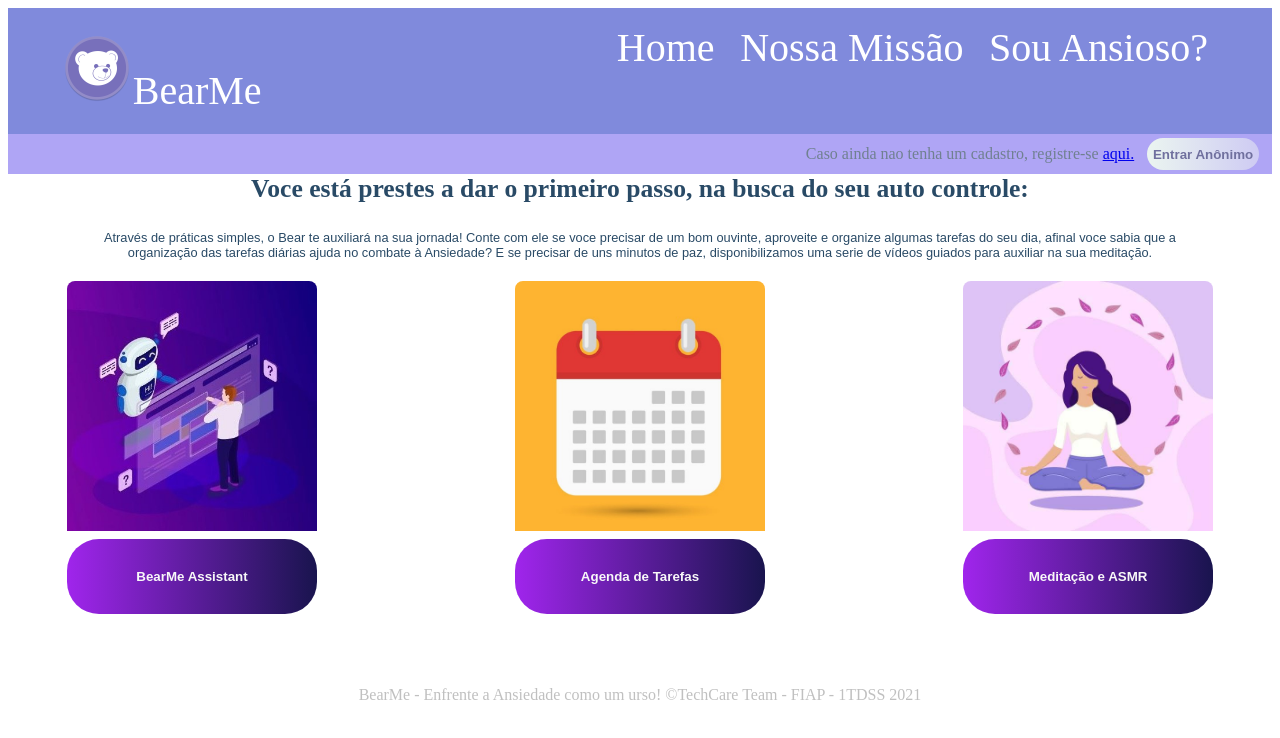
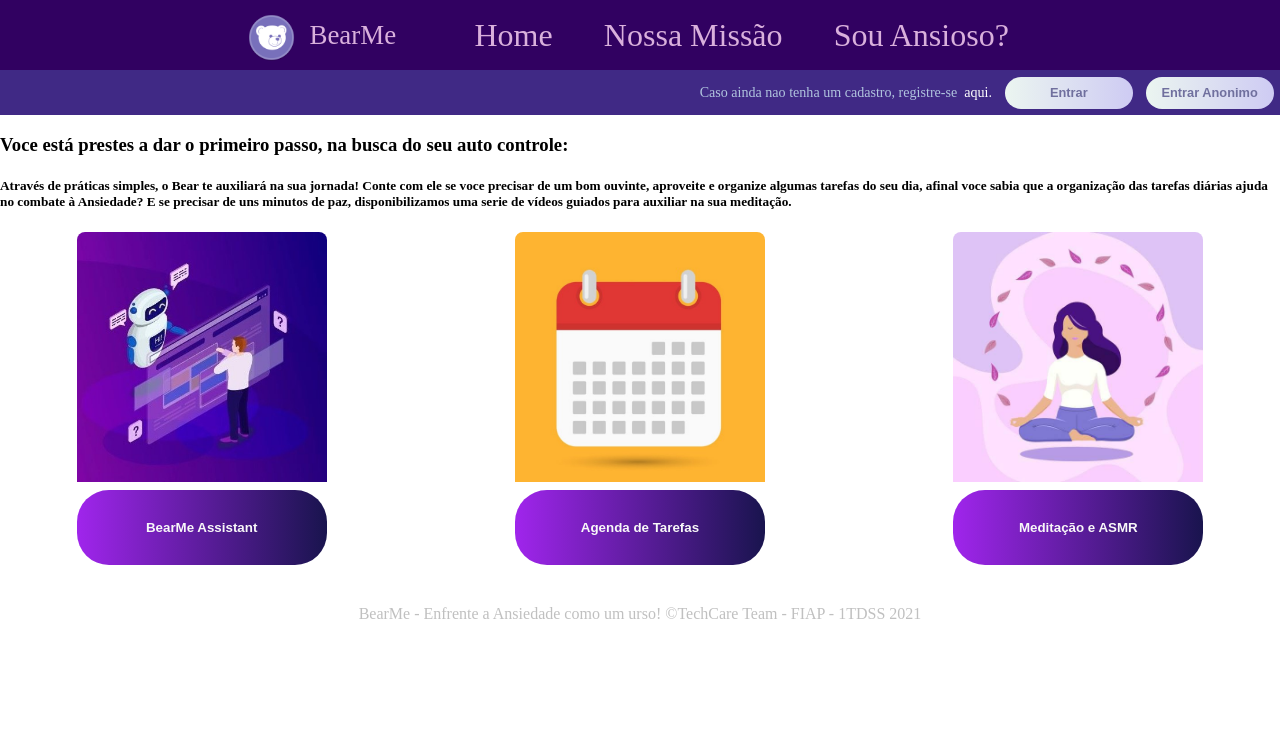
Before and after one commit to AndreHBSilva/Challenge_BearMe, a React (Create React App) app: page / in a window 1280 px wide. Shown: the top 738 px of the page. Built offline with nearby package versions, Linux system fonts and the light colour scheme; a web font is replaced by a local one.

Commit message:
mudando header e footer

```diff
--- a/package.json
+++ b/package.json
@@ -8,6 +8,7 @@
     "@testing-library/user-event": "^12.8.3",
     "react": "^17.0.2",
     "react-dom": "^17.0.2",
+    "react-router-dom": "^5.3.0",
     "react-scripts": "4.0.3",
     "styled-components": "^5.3.3",
     "web-vitals": "^1.1.2"
--- a/public/index.html
+++ b/public/index.html
@@ -12,10 +12,9 @@
       name="description"
       content="Web site created using create-react-app"
     />
-
     <title>BearMe - Combate à Ansiedade</title>
   </head>
-  <body>
+  <body style="margin: 0px; padding: 0px;">
     <noscript>You need to enable JavaScript to run this app.</noscript>
     <div id="root"></div>
 
--- a/src/components/corpo/Corpo.jsx
+++ b/src/components/corpo/Corpo.jsx
@@ -1,57 +1,12 @@
-import React from "react"
-import './Corpo.css'
-import Techbot from '../../img/techbot.jpeg'
-import Asmr from '../../img/asmr.jpeg'
-import Agenda from '../../img/agenda.jpeg'
-import { CardAtividade, CardButton, MainPage } from '../../styles';
+import React from 'react'
+import { Route, Switch } from 'react-router-dom';
+import Home from '../home/Home';
 
 export default function Corpo(){
     return (
-        <>
-            <h3>Voce está prestes a dar o primeiro passo, na busca do seu auto controle:</h3>
-            <h5>Através de práticas simples, o Bear te auxiliará na sua jornada! Conte com ele se voce precisar de um bom ouvinte, aproveite e organize algumas tarefas do seu dia, afinal voce sabia que a organização das tarefas diárias ajuda no combate à Ansiedade? E se precisar de uns minutos de paz, disponibilizamos uma serie de vídeos guiados para auxiliar na sua meditação.</h5>
-            <MainPage>
-                <CardAtividade>
-                    <img src={Techbot} alt="" />
-                    <CardButton backgroundImage="linear-gradient(to right, rgb(160, 37, 236) , rgb(25, 20, 78))">
-                        BearMe Assistant
-                    </CardButton>
-                </CardAtividade>
-                <CardAtividade>
-                    <img src={Agenda} alt="" />
-                    <CardButton backgroundImage="linear-gradient(to right, rgb(160, 37, 236) , rgb(25, 20, 78))">
-                        Agenda de Tarefas
-                    </CardButton>
-                </CardAtividade>
-                <CardAtividade>
-                    <img src={Asmr} alt="" />
-                    <CardButton backgroundImage="linear-gradient(to right, rgb(160, 37, 236) , rgb(25, 20, 78))">
-                        Meditação e ASMR
-                    </CardButton>
-                </CardAtividade>
-                {/* <div className="assistente">
-                    <img className="img1" src={Techbot} alt="" />
-                </div>
-                <div className="agenda">
-                    <img className="img2" src={Agenda} alt="" />
-                </div>
-                <div className="asmr">
-                    <img className="img3" src={Asmr} alt="" />
-                </div> */}
-            </MainPage>
-            {/* <div className="corpo">
-            </div> */}
-            {/* <div className="opcoes">
-                <div className="op1">
-                    <button className="bt1">BearMe Assistant</button>
-                </div>
-                <div className="op2">
-                    <button className="bt2">Meditação e ASMR</button>
-                </div>
-                <div className="op3">
-                    <button className="bt3">Agenda de Tarefas</button>
-                </div>
-            </div> */}
-        </>
+        <Switch>
+            <Route path="/" exact="/home" component={Home} />
+            <Route path="/home" component={Home} />
+        </Switch>
     )
 }
--- a/src/components/footer/Footer.css
+++ b/src/components/footer/Footer.css
@@ -2,6 +2,6 @@
 
 p{
     text-align: center;
-    margin-top: 9vh;
+    margin-top: 5vh;
     color:silver
 }
--- a/src/components/header/Header.jsx
+++ b/src/components/header/Header.jsx
@@ -1,43 +1,37 @@
-import React from 'react'
-import './Header.css'
-import Bm from '../../img/bear.png'
+import React from 'react';
+import './Header.css';
+import Bm from '../../img/bear.png';
+import { StyledHeader } from '../../styles.js';
+import { Link } from 'react-router-dom';
+import styled from 'styled-components';
 
-export default function Header(props){
+const LinkMenu  = styled(Link)`
+   text-decoration: none;
+   cursor: pointer;
+   color: silver;
+`;
 
-    const isLogado = true;
+export default function Header(props) {
+    return (
+        <StyledHeader>
 
-        return (
-            <div className="container-header">
-                <header>
-                    <nav >
-                        <div className="menuPrincipal">
-
+            <div class="menu-principal">
+                <div className="card bear-me"><img className="imagem" src={Bm} alt="" /></div>
+                <div className="card bear-me"><LinkMenu className="link" to='/home'>{props.menu[0]}</LinkMenu></div>
+                <div className="card links">
                     <ul>
-
-                                <div className="bear-me">
-                                    <li><img src={Bm} alt="" /></li>
-                                    <li> <a href="#">{props.menu[0]}</a></li>
-                                </div>
-
-                                <div className="links">
-                                    <li><a href="#">{props.menu[1]}</a></li>
-                                    <li><a href="#">{props.menu[2]}</a></li>
-                                    <li><a href="#">{props.menu[3]}</a></li>
-                                </div>
+                        <li><LinkMenu className="link" to='/home'>{props.menu[1]}</LinkMenu></li>
+                        <li><LinkMenu className="link" to='/nossa_missao'>{props.menu[2]}</LinkMenu></li>
+                        <li><LinkMenu className="link" to='/sou_ansioso'>{props.menu[3]}</LinkMenu></li>
                     </ul>
                 </div>
-                    </nav>
-
-                    <div className="div-entra">
-                        Caso ainda nao tenha um cadastro, registre-se&nbsp; <a href="#"> aqui.</a>
-                        <button className="btnentra">{!isLogado ? "Entrar" : "Entrar Anônimo"}</button>
-                        {/* {!logado ? <button className="btnentra">Entrar</button> : <button className="btnentra2">Entrar Anonimo</button>} */}
-                        {/* <button className="btnentra">Entrar</button>
-                        <button className="btnentra2">Entrar Anonimo</button> */}
             </div>
-                </header>
+            <div className="menu-login">
+                <div className="sub">Caso ainda nao tenha um cadastro, registre-se&nbsp; <a href="#"> aqui.</a></div>
+                <div className="sub"><button className="btn entra">Entrar</button></div>
+                <div className="sub"><button className="btn entra2">Entrar Anonimo</button></div>
             </div>
+        </StyledHeader>
 
     )
-
 }
--- /dev/null
+++ b/src/components/home/Home.jsx
@@ -0,0 +1,34 @@
+import React from "react";
+import Techbot from '../../img/techbot.jpeg';
+import Asmr from '../../img/asmr.jpeg';
+import Agenda from '../../img/agenda.jpeg';
+import { CardAtividade, CardButton, MainPage } from '../../styles';
+
+export default function Corpo(){
+    return (
+        <>
+            <h3>Voce está prestes a dar o primeiro passo, na busca do seu auto controle:</h3>
+            <h5>Através de práticas simples, o Bear te auxiliará na sua jornada! Conte com ele se voce precisar de um bom ouvinte, aproveite e organize algumas tarefas do seu dia, afinal voce sabia que a organização das tarefas diárias ajuda no combate à Ansiedade? E se precisar de uns minutos de paz, disponibilizamos uma serie de vídeos guiados para auxiliar na sua meditação.</h5>
+            <MainPage>
+                <CardAtividade>
+                    <img src={Techbot} alt="" />
+                    <CardButton backgroundImage="linear-gradient(to right, rgb(160, 37, 236) , rgb(25, 20, 78))">
+                        BearMe Assistant
+                    </CardButton>
+                </CardAtividade>
+                <CardAtividade>
+                    <img src={Agenda} alt="" />
+                    <CardButton backgroundImage="linear-gradient(to right, rgb(160, 37, 236) , rgb(25, 20, 78))">
+                        Agenda de Tarefas
+                    </CardButton>
+                </CardAtividade>
+                <CardAtividade>
+                    <img src={Asmr} alt="" />
+                    <CardButton backgroundImage="linear-gradient(to right, rgb(160, 37, 236) , rgb(25, 20, 78))">
+                        Meditação e ASMR
+                    </CardButton>
+                </CardAtividade>
+            </MainPage>
+        </>
+    )
+}
--- a/src/index.js
+++ b/src/index.js
@@ -1,7 +1,10 @@
 import ReactDOM from 'react-dom';
 import App from './App';
+import { BrowserRouter } from 'react-router-dom';
 
 ReactDOM.render(
-    <App/>,
+    <BrowserRouter>
+        <App/>
+    </BrowserRouter>,
     document.getElementById('root')
 );
--- a/src/styles.js
+++ b/src/styles.js
@@ -21,7 +21,8 @@ export const CardButton = styled(Button)`
 export const MainPage = styled.div`
   display: grid;
   grid-template-columns: repeat( auto-fit, minmax( min( (60rem - 100%) * 999, 100%), 1fr ) );
-  grid-gap: 5rem;
+  column-gap: 35px;
+  row-gap: 1.5rem;
   align-items: center;
 `;
 
@@ -36,6 +37,99 @@ export const CardAtividade = styled.div`
   }
 `;
 
+export const Form = styled.form`
+
+`;
+
+export const Input = styled.input`
+  display: block;
+
+`;
+
+export const StyledHeader = styled.div`
+  .menu-principal{
+        margin-top: 0;
+        text-align: start;
+        width: 100%;
+        background-color: rgb(49, 1, 97);
+        display: flex;
+        justify-content: center;
+        align-items: center;
+    }
+
+    .card a {
+        text-decoration: none;
+        color:rgb(217, 176, 220);
+    }
+    .card a:hover {
+        text-decoration: none;
+        color:white;
+    }
+    .links ul li{
+        display: inline-block;
+        margin-inline: 2.0vw;
+        font-size: 2.5vw;
+    }
+
+    .bear-me {
+        margin-right: 1vw;
+        font-size: 2.1vw;
+    }
+
+    .imagem{
+        max-width: 4vw;
+        max-height: 4vw;
+        margin-top: 1.5vh;
+    }
+    .menu-login{
+        margin-top: 0;
+        text-align: start;
+        width: 100%;
+        background-color: rgb(64, 41, 133);
+        display: flex;
+        justify-content: right;
+        align-items: center;
+
+    }
+    .sub{
+        display: inline-block;
+        margin: 0.5vw;
+        color: lightsteelblue;
+        font-size: 1.1vw;
+    }
+
+    .sub a{
+        text-decoration: none;
+        color: #FFF;
+    }
+
+    .btn{
+        background-image: linear-gradient(to right, rgb(235, 245, 240), rgb(206, 203, 243));
+        border: none;
+        border-radius:2rem;
+        width: 10vw;
+        height: 4vh;
+        color:rgb(112, 112, 158);
+        font-weight: bolder;
+        font-size: 1vw;
+    }
+
+    .btn:hover{
+        background-image: linear-gradient(to left, rgb(235, 245, 240), rgb(206, 203, 243));
+        color:rgb(37, 37, 51);
+        cursor:pointer;
+    }
+`;
+
+export const StyledFooter = styled.footer`
+  text-align: center;
+  background-color: rgb(49, 1, 97);
+  color:rgb(217, 176, 220);
+    /* margin: 5vh 0vw; */
+  p{
+      font-size: 0.9vw;
+  }
+` ;
 // export const ImgCard = styled.img`
 //   position: absolute;
 //   border-radius: 0.5rem;
```
Also changed, not shown: src/components/header/Header_bkp.jsx (added, +43 -0 lines), src/components/master/Master.jsx (+5 -5 lines), 1 other file (tests, documents, lock files or other folders). Lines whose indentation alone changed are shown as unchanged.
